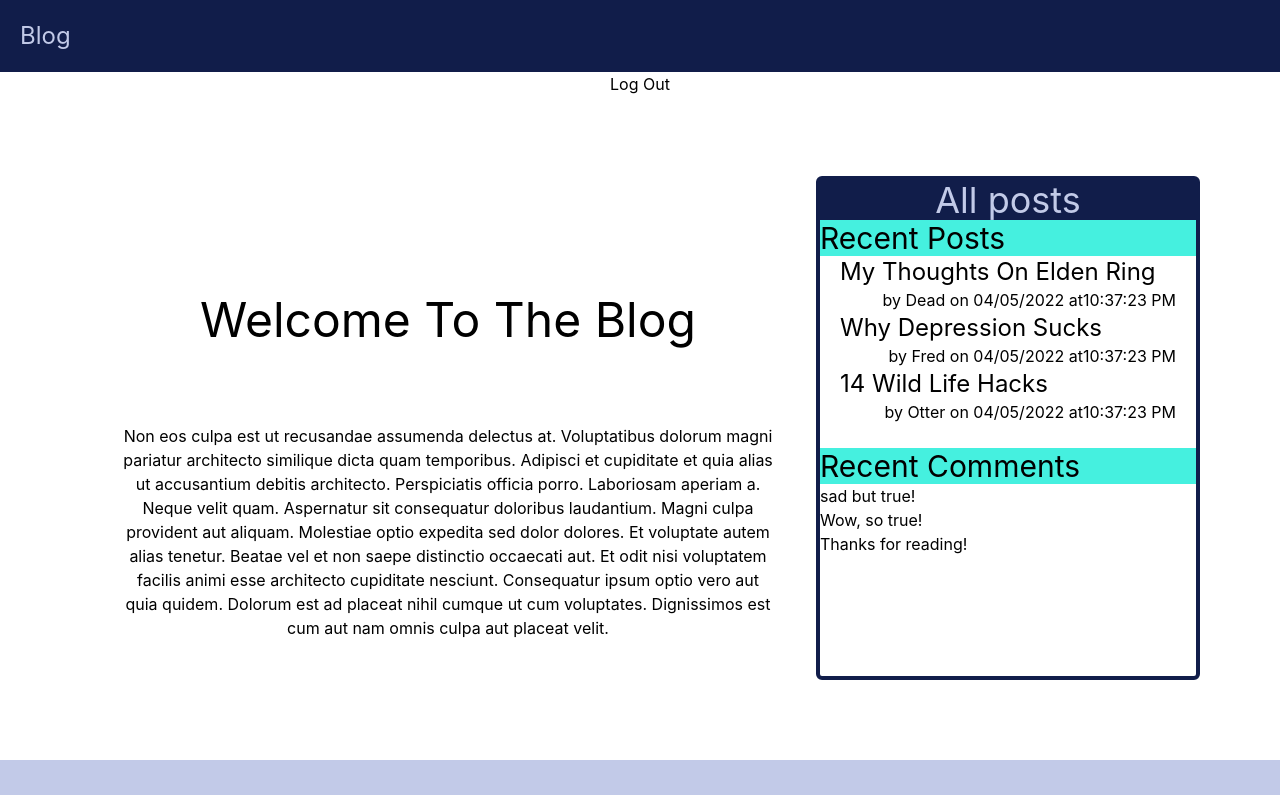
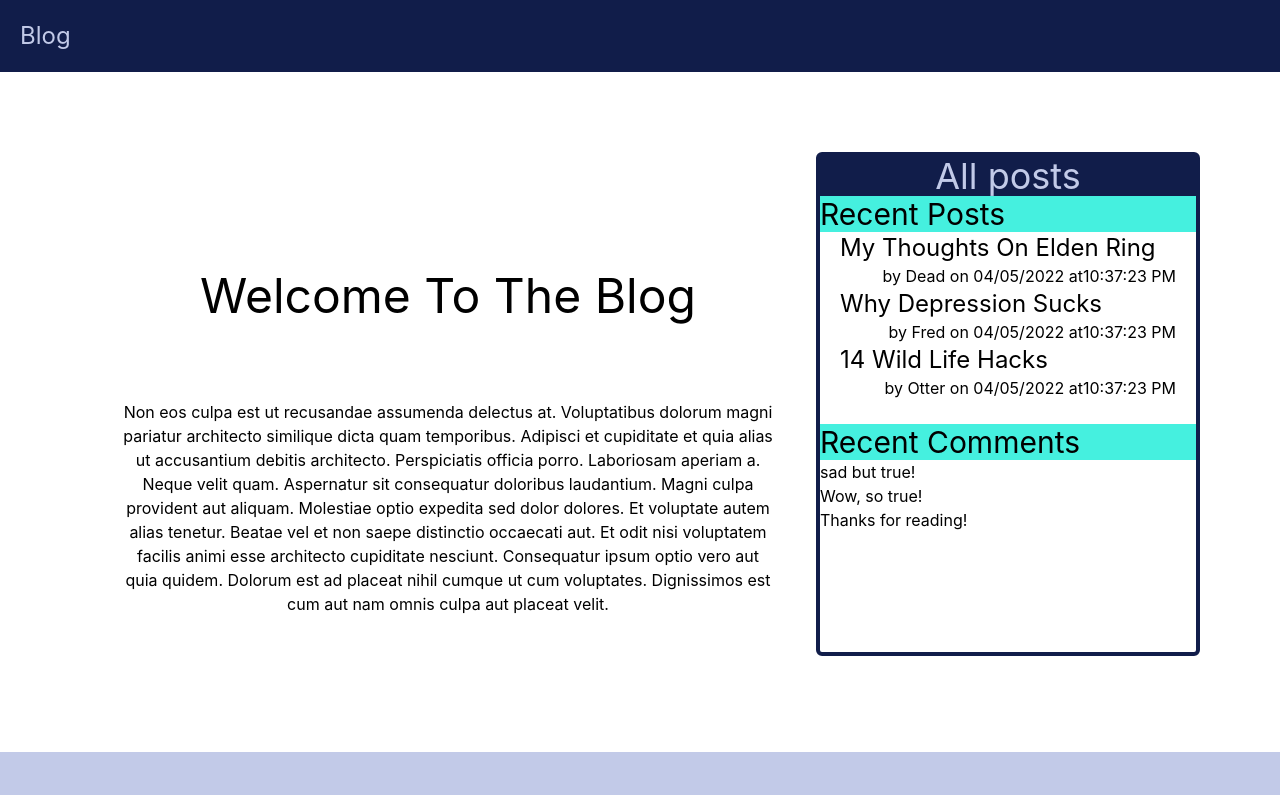
Before and after one commit to DeadpanCakes/BlogFrontEnd, a React (Create React App) app: page / in a window 1280 px wide. Shown: the top 795 px of the page. Built offline with nearby package versions, Linux system fonts and the light colour scheme.

Commit message:
passed loggedUser to Header

```diff
--- a/src/App.js
+++ b/src/App.js
@@ -46,15 +46,8 @@ function App() {
   return (
     <AuthContext.Provider value={authData}>
       <div className="App">
-        <Header />
+        <Header loggedUser={loggedUser} />
         <div className="min-h-[85vh]">
-          <button
-            onClick={() => {
-              logoutUser();
-            }}
-          >
-            Log Out
-          </button>
           <Routes>
             <Route path="/" element={<Home />} />
             <Route path="/posts" element={<AllPosts />} />
@@ -66,8 +59,14 @@ function App() {
               path="/posts/:postid/comments/:commentid"
               element={<Post />}
             />
-            <Route path="/login" element={<LoginPage isLogged={authData.loggedUser} />} />
-            <Route path="/sign-up" element={<SignUpPage isLogged={authData.loggedUser}/>} />
+            <Route
+              path="/login"
+              element={<LoginPage isLogged={authData.loggedUser} />}
+            />
+            <Route
+              path="/sign-up"
+              element={<SignUpPage isLogged={authData.loggedUser} />}
+            />
           </Routes>
         </div>
         <Footer />
```
